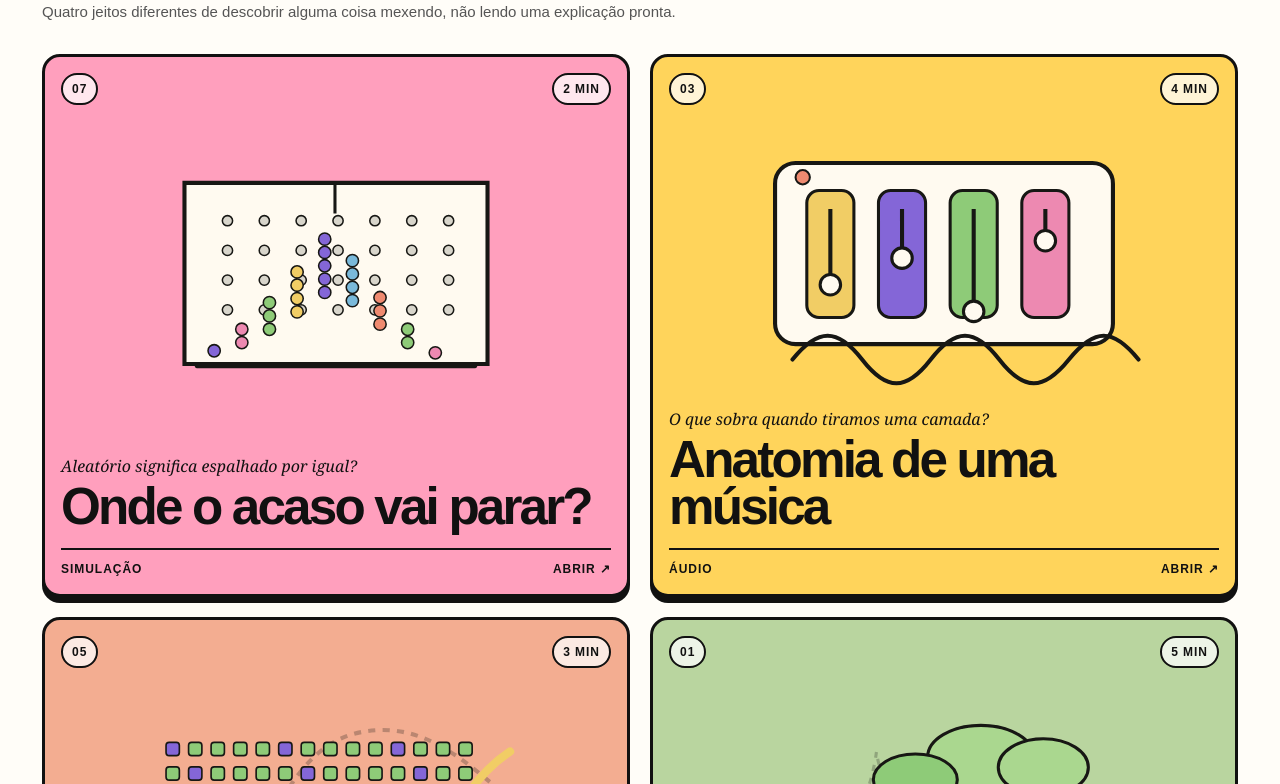
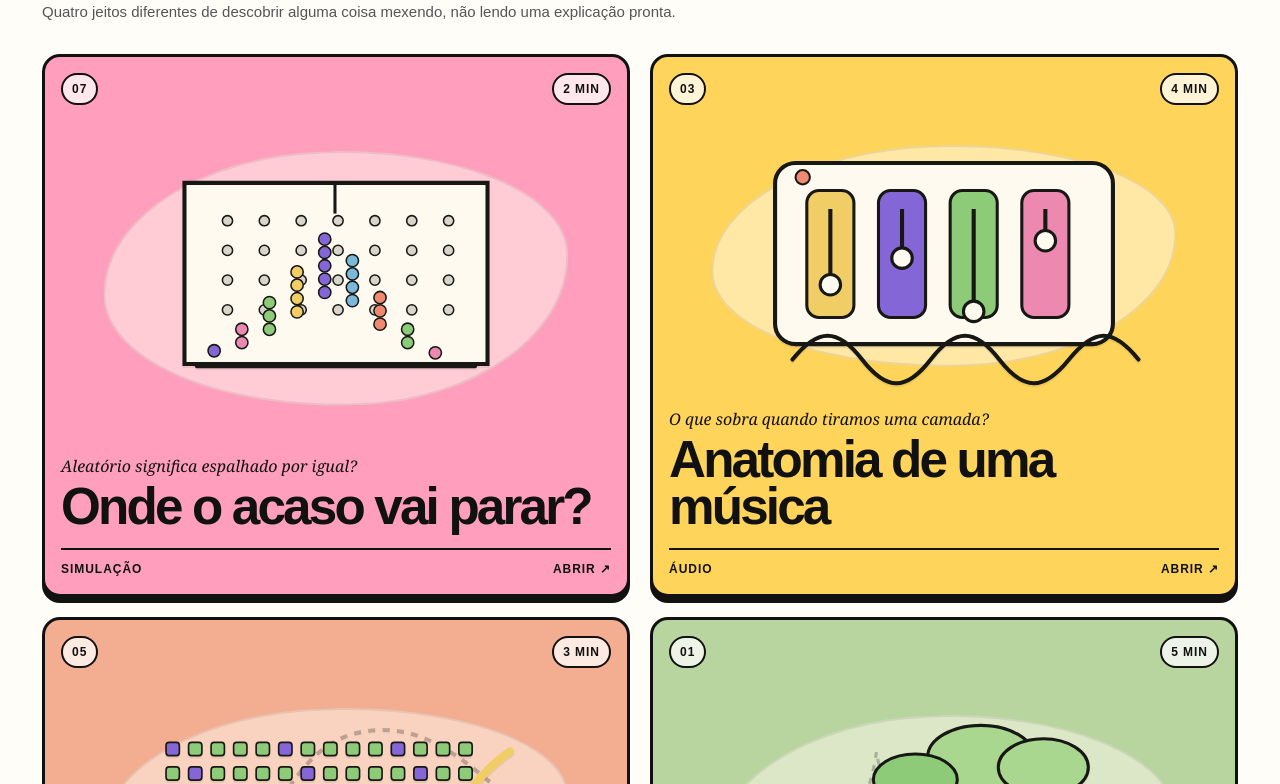
Before and after one commit to yuridomingues/entre, a Next.js app: page / in a window 1280 px wide. Shown: the part 796-1580 px from the top of the page. Built offline with nearby package versions, Linux system fonts and the light colour scheme.

Commit message:
design: unify editorial illustration language

```diff
--- a/app/site.css
+++ b/app/site.css
@@ -592,3 +592,80 @@ a{color:inherit;text-decoration:none}button,input,select{font:inherit}button{col
   .theseus-decision{grid-template-columns:1fr}.theseus-decision button{width:100%}.two-ships{grid-template-columns:1fr}
   .depth-interactive-grid{grid-template-columns:1fr}.depth-milestones{grid-template-columns:repeat(2,1fr)}
 }
+
+
+/* editorial illustration system */
+.tile-visual,.cover-art{position:relative;isolation:isolate}
+.play-tile .tile-visual:before,.cover-art:before{
+  content:"";
+  position:absolute;
+  z-index:-1;
+  width:84%;
+  height:72%;
+  border-radius:48% 52% 46% 54% / 54% 43% 57% 46%;
+  background:rgba(255,250,240,.5);
+  border:2px solid rgba(23,23,20,.08);
+  transform:rotate(-2deg);
+}
+.cover-art:before{width:78%;height:68%;background:rgba(255,250,240,.36)}
+.editorial-art{
+  overflow:visible;
+  filter:drop-shadow(0 2px 0 rgba(23,23,20,.08));
+  transform-origin:center;
+  transition:transform .22s ease,filter .22s ease;
+}
+.play-tile:hover .editorial-art{transform:translateY(-3px) rotate(-.6deg) scale(1.018);filter:drop-shadow(0 5px 0 rgba(23,23,20,.09))}
+.cover-art .editorial-art{filter:drop-shadow(0 4px 0 rgba(23,23,20,.08))}
+.cover-art:hover .editorial-art{transform:rotate(.35deg) scale(1.008)}
+.editorial-art .ev-rough{vector-effect:non-scaling-stroke}
+
+/* keep compact cards illustrated, not icon-sized */
+.compact-tile .tile-visual{min-height:175px}
+.compact-tile .tile-art.compact{width:min(100%,250px)}
+.next-tile .editorial-art{width:150px}
+
+/* scale illustrations now behave like objects, not wireframes */
+.doodle-paint{opacity:.96}
+.doodle-svg{overflow:visible}
+.doodle-object .doodle-svg{filter:drop-shadow(0 2px 0 rgba(17,17,17,.06))}
+.doodle-echo{opacity:.16}
+.doodle-paper{background:
+  radial-gradient(circle at 20% 12%,rgba(142,203,120,.08),transparent 27%),
+  radial-gradient(circle at 84% 22%,rgba(132,102,215,.08),transparent 23%),
+  #fffdf8}
+
+/* memory objects use one small editorial palette */
+.memory-svg{fill:none}
+.memory-book rect:first-child{fill:#8466d7}
+.memory-mug path:first-child{fill:#f1cd65}
+.memory-plant path:first-child{fill:#ef8a70}
+.memory-plant path:not(:first-child){fill:#8ecb78}
+.memory-clock circle{fill:#7ab9da}
+.memory-svg.guess{filter:drop-shadow(0 2px 0 rgba(132,102,215,.14))}
+.memory-slot.occupied{background:rgba(132,102,215,.045)}
+
+/* subtle crafted-paper feel inside the key visual experiments */
+.refined-network-board,
+.refined-memory-room,
+.theseus-ship,
+.depth-description,
+.depth-slider{
+  background-color:#fffaf0;
+}
+.refined-network-board{
+  background-image:
+    radial-gradient(circle at 13% 18%,rgba(132,102,215,.06),transparent 20%),
+    radial-gradient(circle at 86% 74%,rgba(142,203,120,.08),transparent 24%);
+}
+.network-person{filter:drop-shadow(0 2px 0 rgba(17,17,17,.08))}
+.refined-network-nodes g.just-lit .network-person{transform:scale(1.08);transform-box:fill-box;transform-origin:center}
+.theseus-ship-svg{filter:drop-shadow(0 3px 0 rgba(17,17,17,.08))}
+.ship-part{transition:fill .2s ease,transform .16s ease}
+.ship-part:hover{transform:translateY(-2px);transform-box:fill-box;transform-origin:center}
+.depth-map{box-shadow:inset 0 0 0 1px rgba(255,255,255,.08)}
+.depth-probe{filter:drop-shadow(0 0 7px rgba(255,250,240,.8))}
+
+@media(max-width:640px){
+  .play-tile .tile-visual:before{width:90%;height:68%}
+  .compact-tile .tile-art.compact{width:min(100%,220px)}
+}
```
